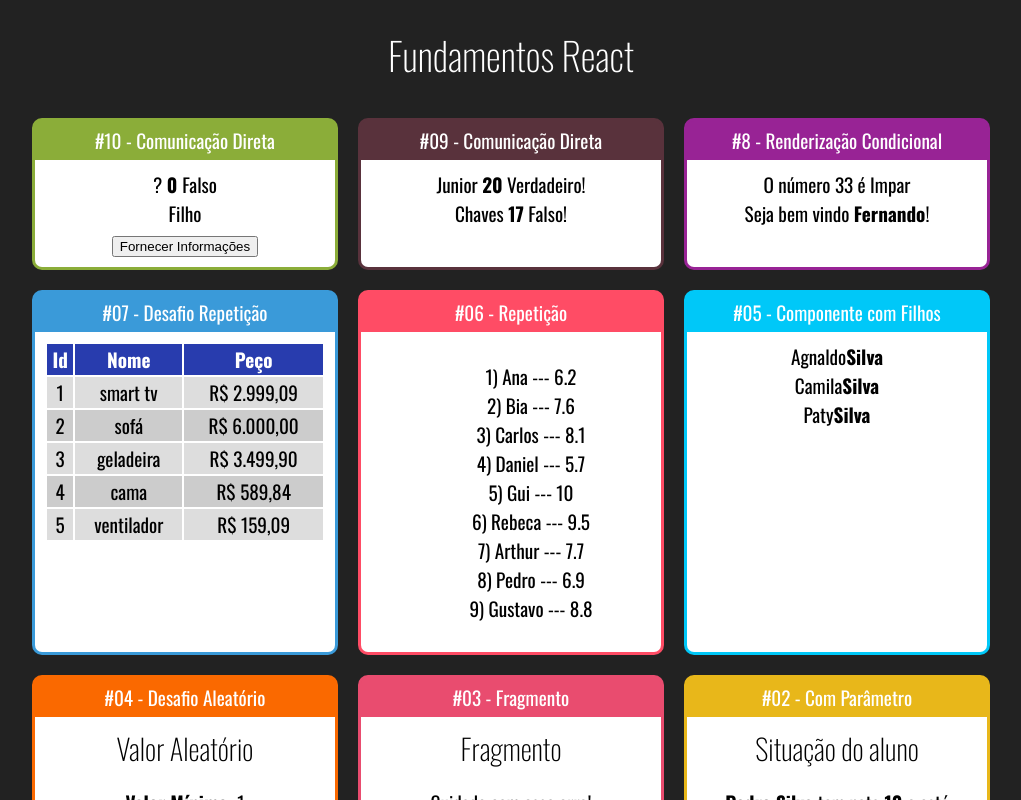
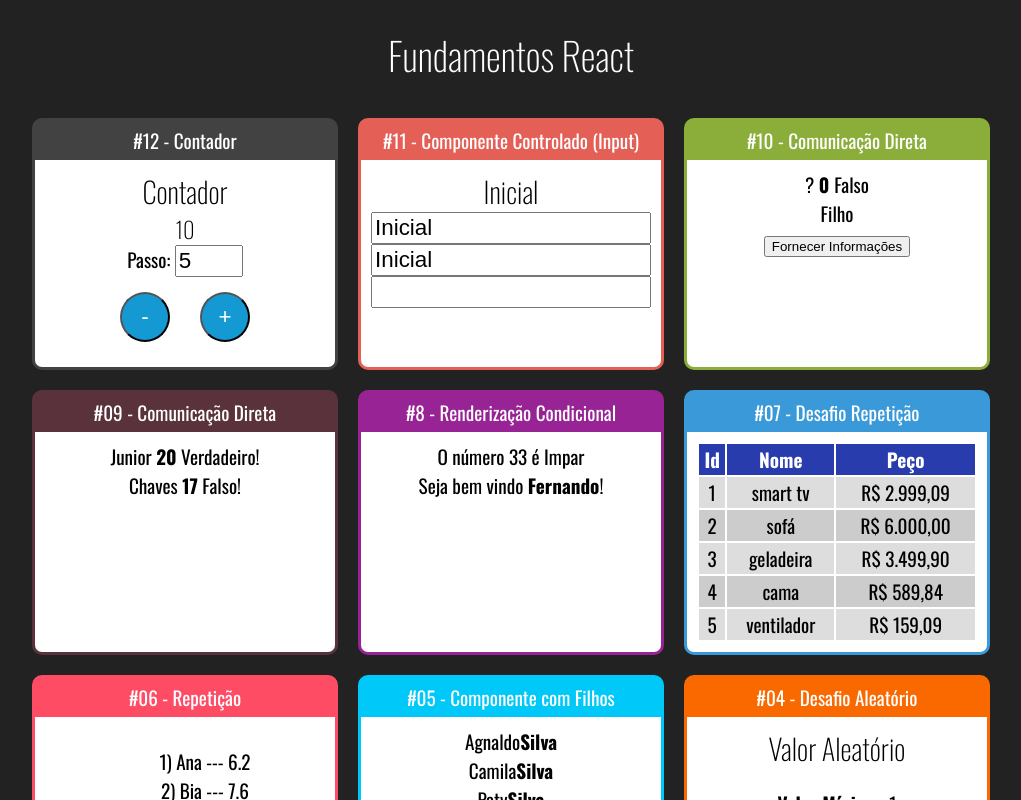
Before and after one commit to silvaagnaldo/react, a React (Create React App) app in the folder curso-react/fundamentos-react/: page / in a window 1280 px wide. Shown: the top 800 px of the page, without its empty margins (129-1150 px from the left). Built offline with nearby package versions, Linux system fonts and the light colour scheme.

Commit message:
update - 08/08/22

```diff
--- a/curso-react/fundamentos-react/src/App.jsx
+++ b/curso-react/fundamentos-react/src/App.jsx
@@ -14,6 +14,8 @@
 import Usuario from "./components/condiciona/Usuario"
 import DiretaPai from "./components/comunicacao/DiretaPai"
 import IndiretaPai from "./components/comunicacao/IndiretaPai"
+import Input from "./components/formulario/Input"
+import Contador from "./components/contador/Contador"
 
 export default function App() {
     return (
@@ -21,24 +23,36 @@
             <h1>Fundamentos React</h1>
 
             <div className="Cards">
-                 <Card titulo="#10 - Comunicação Direta" color="#8BAD39">
+                <Card titulo='#12 - Contador' color='#424242'>
+                    <Contador numeroInicial={10}/>
+                </Card>
+
+                <Card titulo="#11 - Componente Controlado (Input)" color="#E45F56">
+                    <Input />
+                </Card>
+
+                <Card titulo="#10 - Comunicação Direta" color="#8BAD39">
                     <IndiretaPai />
                 </Card>
+
                 <Card titulo="#09 - Comunicação Direta" color="#59323C">
                     <DiretaPai />
                 </Card>
+
                 <Card titulo="#8 - Renderização Condicional" color="#982395">
                     <ParOuImpar numero={33}/>
                     <Usuario usuario={{ nome: 'Fernando' }} />
                     {/*<Usuario usuario={{ email: 'Fer@nando.com' }} />
                     <Usuario /> */}
                 </Card>
+
                 <Card titulo="#07 - Desafio Repetição" color="#3A9AD9">
                     <TabelaProdutos />
                 </Card>
                 <Card titulo="#06 - Repetição" color="#FF4C65">
                     <ListaAlunos />
                 </Card>
+
                 <Card titulo="#05 - Componente com Filhos" color="#00C8F8">
                     <Familia sobrenome="Silva">
                         <FamiliaMembro nome="Agnaldo" />
@@ -46,12 +60,15 @@
                         <FamiliaMembro nome="Paty"  />
                     </Familia>
                 </Card>
+
                 <Card titulo="#04 - Desafio Aleatório" color="#FA6900">
                     <Aleatorio min={1} max={60} />
                 </Card>
+
                 <Card titulo="#03 - Fragmento" color="#E94C6F">
                     <Fragmento />
                 </Card>
+
                 <Card titulo="#02 - Com Parâmetro" color="#E8B71A">
                     <ComParametro
                         titulo="Situação do aluno"
@@ -59,6 +76,7 @@
                         nota={9.3}
                     />
                 </Card>
+
                 <Card titulo="#01 - Primeiro Componente" color="#588C73">
                     <Primeiro></Primeiro>
                 </Card>
--- /dev/null
+++ b/curso-react/fundamentos-react/src/components/contador/Contador.css
@@ -0,0 +1,14 @@
+.Contador input {
+    font-size: 1.4rem;
+    width: 60px;
+}
+
+.Contador button {
+    height: 50px;
+    width: 50px;
+    border-radius: 50%;
+    background-color: #1499D3;
+    color: white;
+    font-size: 1.4rem;
+    margin: 15px;
+}
--- /dev/null
+++ b/curso-react/fundamentos-react/src/components/contador/Contador.jsx
@@ -0,0 +1,46 @@
+import { Component } from "react";
+import './Contador.css'
+
+ class Contador extends Component {
+
+    state = {
+        numero: this.props.numeroInicial || 0,
+        passo: this.props.passoInicial || 5
+    }
+
+    inc = () => {
+        this.setState({
+            numero: this.state.numero + this.state.passo,
+        })
+    }
+
+    dec = () => {
+        this.setState({
+            numero: this.state.numero - this.state.passo,
+        })
+    }
+
+    setPasso = (e) => {
+        this.setState({
+            passo: +e.target.value
+        })
+    }
+
+    render() {
+        return(
+            <div className="Contador">
+                <h2>Contador</h2>
+                <h3>{this.state.numero}</h3>
+                <div>
+                    <label htmlFor="passoInput">Passo: </label>
+                    <input id='passoInput' type="number"
+                    value={this.state.passo} onChange={this.setPasso}/>
+                </div>
+                <button onClick={this.dec}>-</button>
+                <button onClick={this.inc}>+</button>
+            </div>
+        )
+    }
+}
+
+export default Contador
--- /dev/null
+++ b/curso-react/fundamentos-react/src/components/formulario/Input.css
@@ -0,0 +1,3 @@
+.Input input {
+    font-size: 1.4rem;
+}
--- /dev/null
+++ b/curso-react/fundamentos-react/src/components/formulario/Input.jsx
@@ -0,0 +1,25 @@
+import { useState } from "react"
+import './Input.css'
+
+export default function Input(props) {
+
+    const [valor, setValor] = useState('Inicial')
+
+    function quandoMudar(e) {
+        setValor(e.target.value)
+    }
+
+    return(
+        <div className="Input">
+            <h2>{valor}</h2>
+            <div style={{
+                display: 'flex',
+                flexDirection: 'column'
+            }}>
+                <input value={valor} onChange={quandoMudar}/>
+                <input value={valor} readOnly/>
+                <input value={undefined}/>
+            </div>
+        </div>
+    )
+}
```
